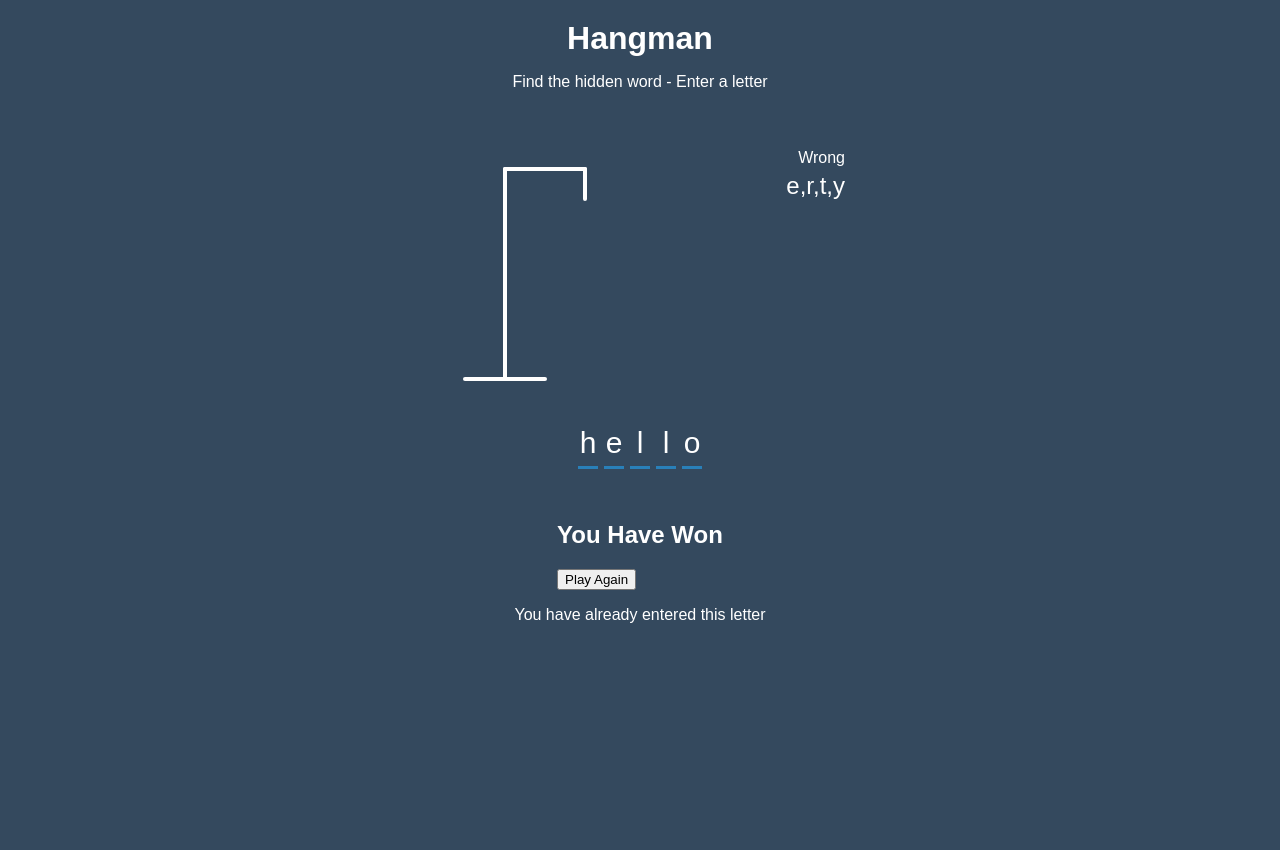
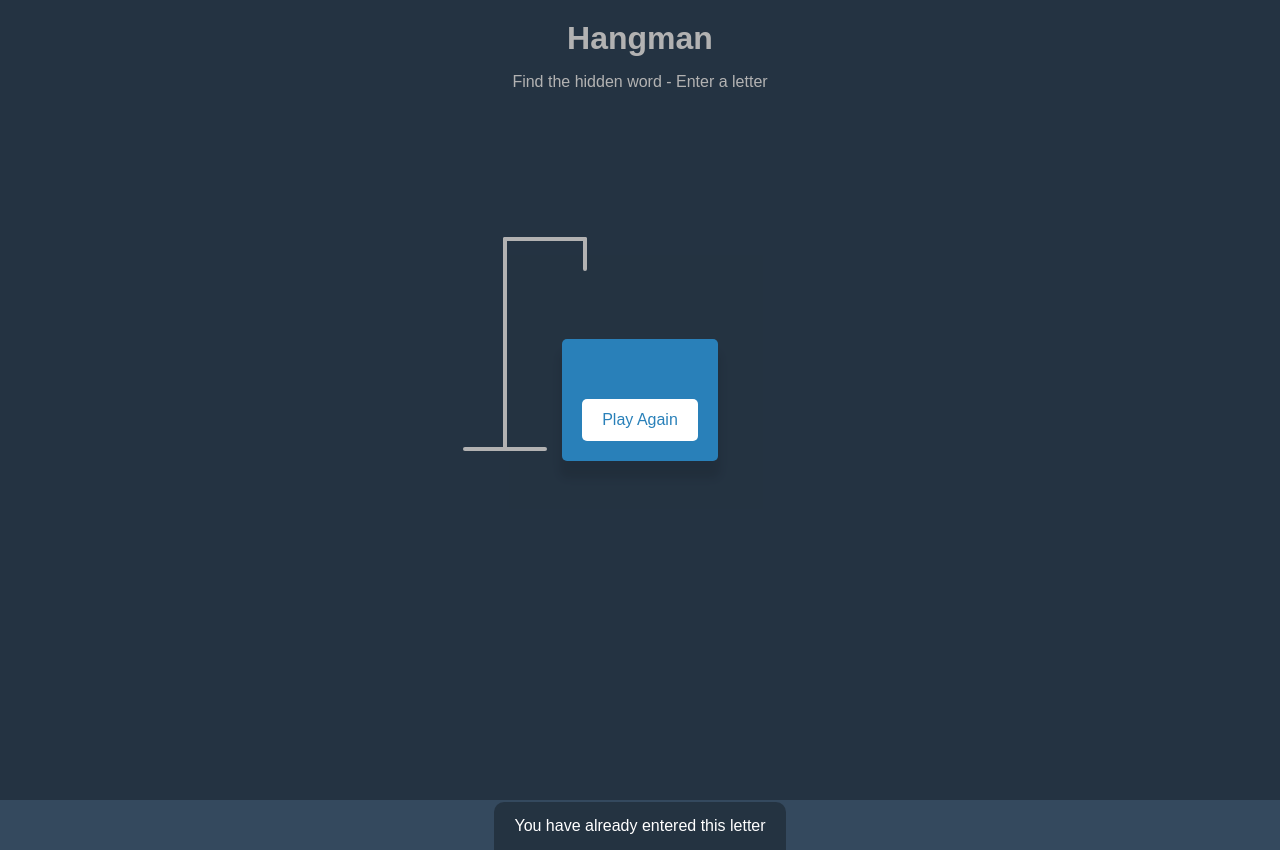
Before and after one commit to sjswan13/hangman-gameJs, a plain HTML site: page index.html in a window 1280 px wide. Before the commit the page ends 800 px from the top, so only its background shows below. Drawn offline with Linux system fonts and the light colour scheme.

Commit message:
More css and html adjusements

```diff
--- a/index.html
+++ b/index.html
@@ -30,32 +30,24 @@
     </svg>
 
     <div class="wrong-letters-container">
-      <div id="wrong-letters">
-        <p>Wrong</p>
-        <span>e,r,t,y</span>
-      </div>
+      <div id="wrong-letters"></div>
     </div>
 
-    <div class="word" id="word">
-      <div class="letter">h</div>
-      <div class="letter">e</div>
-      <div class="letter">l</div>
-      <div class="letter">l</div>
-      <div class="letter">o</div>
-    </div>
+    <div class="word" id="word"></div>
   </div>
 
   <!-- Container for Final Messages -->
    <div class="popup-container" id="popup-container">
     <div class="popup">
-      <h2 id="final-message">You Have Won</h2>
+      <h2 id="final-message"></h2>
       <button id="play-button">Play Again</button>
     </div>
    </div>
 
    <!-- Notification -->
-    <div class="notification-containter" id="notification-containter"></div>
-    <p>You have already entered this letter</p>
+    <div class="notification-container" id="notification-container">
+      <p>You have already entered this letter</p>
+    </div>
   <script src="script.js"></script>
 </body>
 </html>
--- a/style.css
+++ b/style.css
@@ -72,3 +72,60 @@ h1 {
   height: 50px;
   width: 20px;
 }
+
+.popup-container {
+  background-color: rgba(0,0,0,0.3);
+  position: fixed;
+  top: 0;
+  bottom: 0;
+  left: 0;
+  right: 0;
+  display: flex;
+  /* display: none; */
+  align-items: center;
+  justify-content: center;
+}
+
+.popup {
+  background: #2980b9;
+  border-radius: 5px;
+  box-shadow: 0 15px 10px 3px rgba(0,0,0,0.1);
+  padding: 20px;
+  text-align: center;
+}
+
+.popup button {
+  cursor: pointer;
+  background-color: #fff;
+  color: #2980b9;
+  border: 0;
+  border-radius: 5px;
+  margin-top: 20px;
+  padding: 12px 20px;
+  font-size: 16px;
+}
+
+.popup button:active {
+  transform: scale(0.98);
+}
+
+.popup button:focus {
+  outline: 0;
+}
+
+.notification-container {
+  background-color: rgba(0,0,0,0.3);
+  border-radius: 10px 10px 0 0;
+  padding: 15px 20px;
+  position: absolute;
+  bottom: -50px;
+  transition: transform 0.3s ease-in-out;
+}
+
+.notification-container p {
+  margin: 0;
+}
+
+.notification-container.show {
+  transform: translateY(-50px);
+}
```
